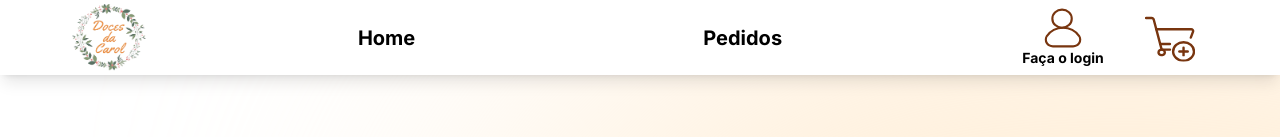
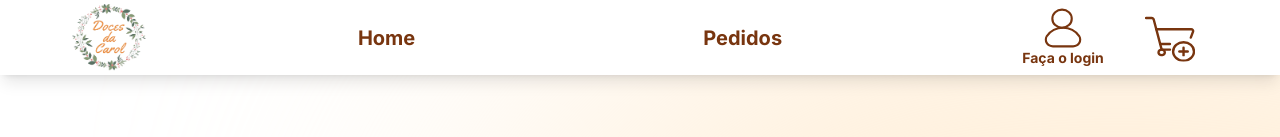
Before and after one commit to vicovaporub/doces-page, a Next.js app: page / in a window 1280 px wide. Shown: the top 137 px of the page. Built offline with nearby package versions, Linux system fonts and the light colour scheme.

Commit message:
changed color

```diff
--- a/src/components/main-components/NavBar.tsx
+++ b/src/components/main-components/NavBar.tsx
@@ -13,7 +13,7 @@ export const NavBar = () => {
     <>
       <nav
         className="flex h-[75px] sm:gap-4 bg-white shadow-lg   sm:justify-between
-      justify-center sm:px-16"
+      justify-center sm:px-16 text-amber-900"
       >
         <Link href="/">
           <Image
```
